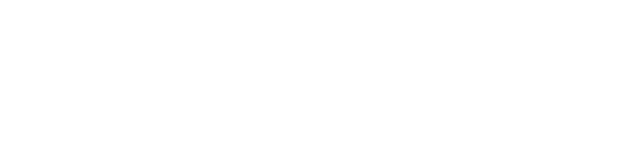
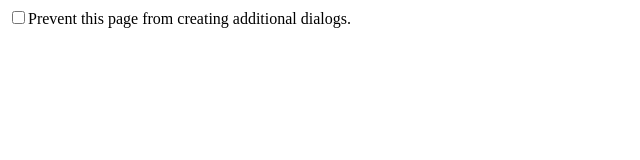
Before and after one commit to mtalalned/Assignment-No.1-Java-script, a plain HTML site: page index.html in a window 1280 px wide. Shown: the whole page, without its empty margins (0-640 px from the left). Drawn offline with Linux system fonts and the light colour scheme.

Commit message:
chapter no 1 in progress

```diff
--- a/app.js
+++ b/app.js
@@ -19,3 +19,18 @@
 // var percentage = (obtainedMarks / totalMarks) * 100;
 
 // console.log ("your scored percentage is ===>", percentage + "%" )
+
+// Chapter No. 1
+
+// Question No. 1
+// alert('Welcome to this website')
+
+// Question No. 2
+// alert('Error ! Please enter a valid password')
+
+// Question No. 3
+// alert('Welcome to JS Land...\nHappy Coding !')
+
+// Question No. 4
+alert('Welcome to JS Land...')
+alert('Happy Coding!')
--- a/index.html
+++ b/index.html
@@ -6,7 +6,7 @@
     <title>Document</title>
 </head>
 <body>
-
+    <input type="checkbox" class="input-checkbox">Prevent this page from creating additional dialogs.
 
     <script src="./app.js"></script>
 </body>
```
